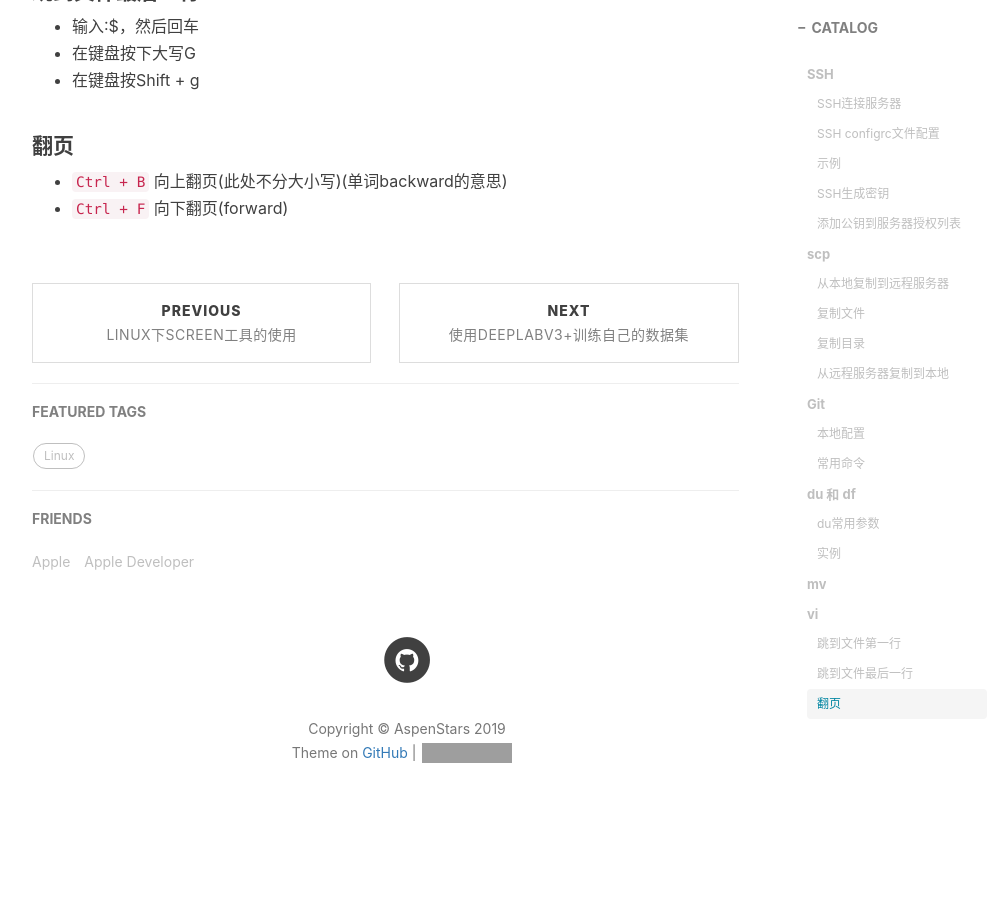
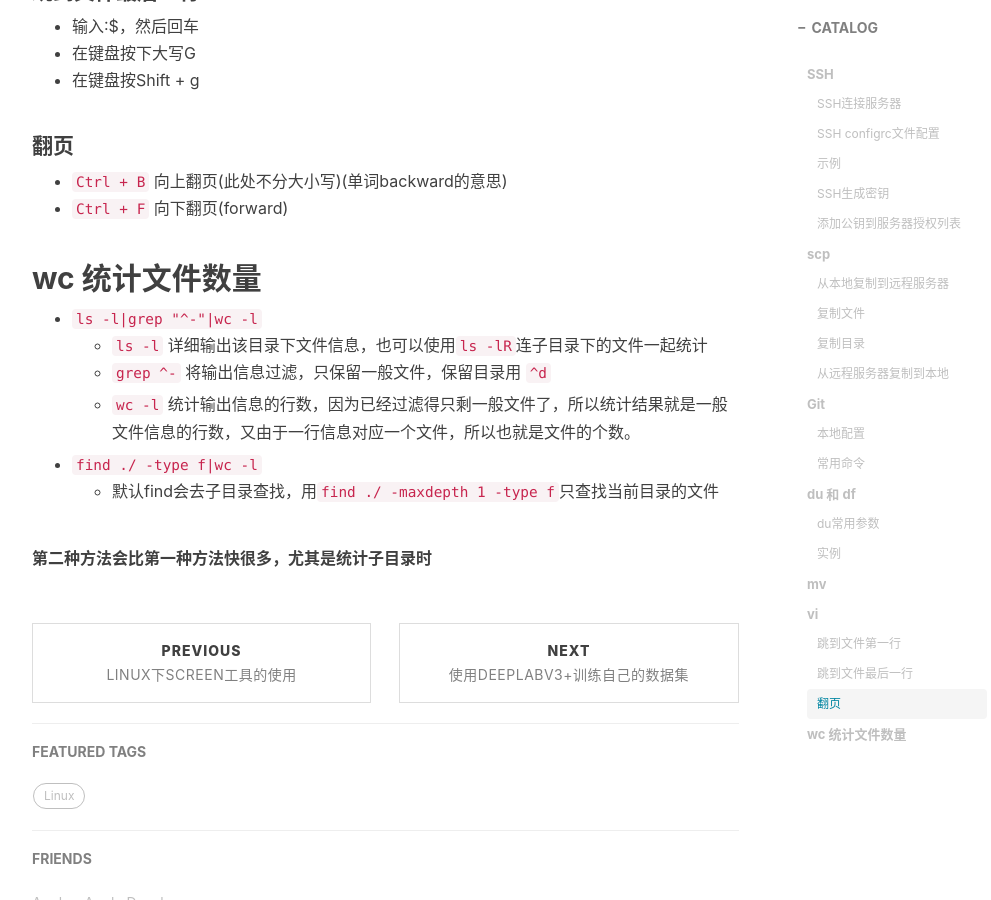
Before and after one commit to aspenstarss/aspenstarss.github.io, a Jekyll site: the page built from _posts/2019-03-03-Linux中一些常见命令的使用实例(不定期更新).md, in a window 1280 px wide and 900 px high, scrolled down 4576 px. Shown: the whole window, without its empty margins (233-1224 px from the left). Built offline with Jekyll 4.4.1, drawn with Linux system fonts in a browser that asks for light colours; nearby versions of some CDN libraries; comment, search, counter and statistics services are not loaded; before the commit the page ends 5433 px from its top, so only the background shows below that; grey boxes are pictures that could not be loaded.

Commit message:
WC命令

```diff
--- a/_posts/2019-03-03-Linux中一些常见命令的使用实例(不定期更新).md
+++ b/_posts/2019-03-03-Linux中一些常见命令的使用实例(不定期更新).md
@@ -173,3 +173,16 @@ mv file_name dir  // 将文件移动到dir目录下
 #### 翻页
 - `Ctrl + B` 向上翻页(此处不分大小写)(单词backward的意思)
 - `Ctrl + F` 向下翻页(forward)
+
+## wc 统计文件数量
+
+- `ls -l|grep "^-"|wc -l`
+  - `ls -l` 详细输出该目录下文件信息，也可以使用`ls -lR`连子目录下的文件一起统计
+  - `grep ^-` 将输出信息过滤，只保留一般文件，保留目录用 `^d`
+
+  - `wc -l` 统计输出信息的行数，因为已经过滤得只剩一般文件了，所以统计结果就是一般文件信息的行数，又由于一行信息对应一个文件，所以也就是文件的个数。
+
+- `find ./ -type f|wc -l`
+  - 默认find会去子目录查找，用`find ./ -maxdepth 1 -type f`只查找当前目录的文件
+
+**第二种方法会比第一种方法快很多，尤其是统计子目录时**
```
